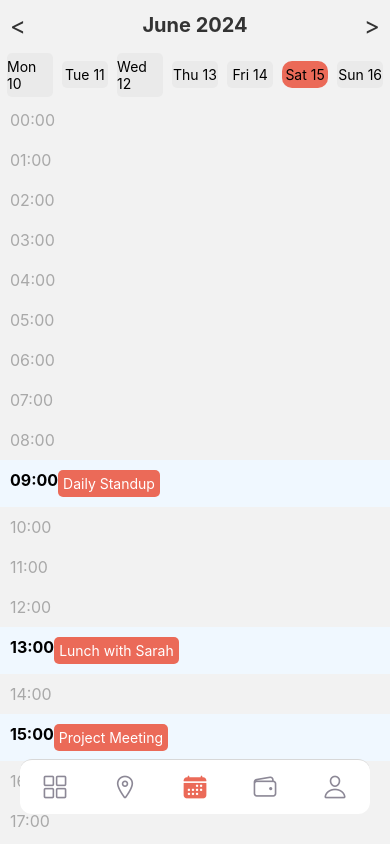
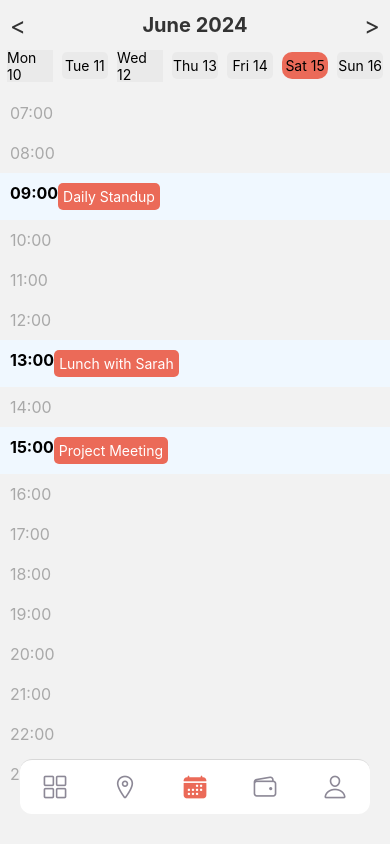
Before and after one commit to daniboz/goTravel-ui, a React Native app: screen /Calendar in a window 390 px wide. Built offline with nearby package versions, Linux system fonts and the light colour scheme.

Commit message:
create calendar - fix

```diff
--- a/screens/calendar/Calendar.jsx
+++ b/screens/calendar/Calendar.jsx
@@ -1,4 +1,4 @@
-import React, { useState, useEffect} from 'react';
+import React, { useState, useEffect, useRef} from 'react';
 import { View, Text, ScrollView, TouchableOpacity, StyleSheet, SafeAreaView, Dimensions } from 'react-native';
 import { startOfWeek, addDays, format} from 'date-fns';
 import { COLORS, TAB_BAR_HEIGHT } from '../../constants/theme';
@@ -24,8 +24,15 @@ const mockAppointments = {
 };
 
 const CalendarPage = () => {
+  const hoursListRef = useRef();
   const [selectedDate, setSelectedDate] = useState(new Date());
   const [weekDays, setWeekDays] = useState(getWeekDays(getWeekStart(new Date())));
+
+  useEffect(() => {
+    const currentHour = new Date().getHours();
+    const offset = currentHour * 60; // adjust the multiplier based on your hour row height
+    hoursListRef.current?.scrollTo({ y: offset, animated: true });
+  }, []);
 
   useEffect(() => {
     setWeekDays(getWeekDays(getWeekStart(selectedDate)));
@@ -95,7 +102,10 @@ const CalendarPage = () => {
           </TouchableOpacity>
         ))}
       </ScrollView>
-      <ScrollView style={[styles.hoursList, { height: availableHeight }]}>
+      <ScrollView
+        ref={hoursListRef}
+        style={styles.hoursList}
+      >
         {Array.from({ length: 24 }, (_, index) => {
           const hourString = `${index < 10 ? '0' : ''}${index}:00`;
           return renderHourRow(hourString, mockAppointments[hourString]);
@@ -108,6 +118,13 @@ const CalendarPage = () => {
 const styles = StyleSheet.create({
     container: {
       flex: 1,
+    },
+    safeArea: {
+      flex: 1,
+      backgroundColor: COLORS.white,
+    },
+    hoursList: {
+      marginBottom: TAB_BAR_HEIGHT -5,
     },
     header: {
       width: '100%',
@@ -165,9 +182,6 @@ const styles = StyleSheet.create({
       fontSize: 16,
       fontWeight: 'bold',
     },
-    hoursList: {
-      width: '100%',
-    },
     appointmentContainer: {
       backgroundColor: COLORS.red,
       borderRadius: 5,
```
